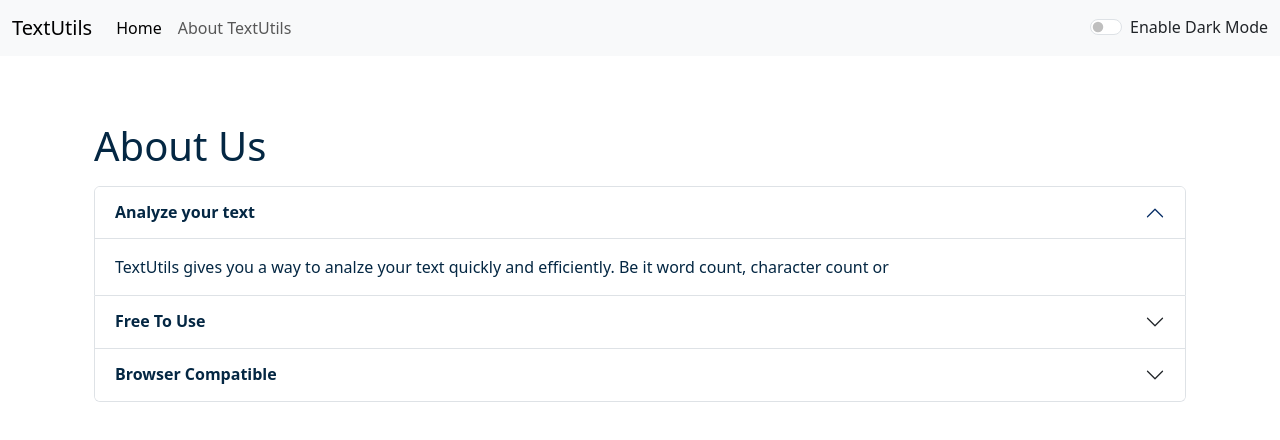
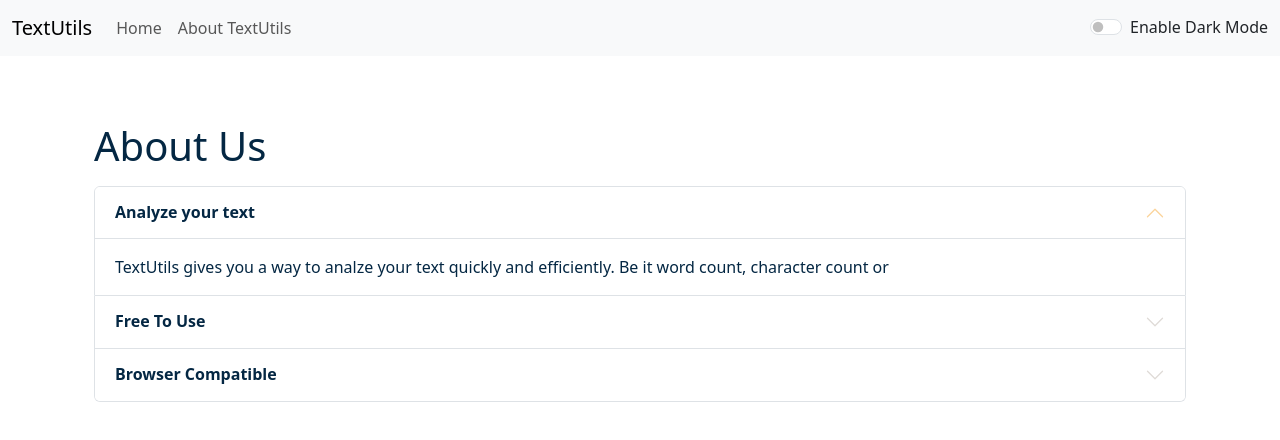
Before and after one commit to rajakumar4182/TextUtils, a React (Create React App) app: page /about in a window 1280 px wide. Shown: the top 440 px of the page. Built offline with nearby package versions, Linux system fonts and the light colour scheme.

Commit message:
Final Enhancement

```diff
--- a/src/components/Navbar.js
+++ b/src/components/Navbar.js
@@ -14,7 +14,7 @@
     <div className="collapse navbar-collapse" id="navbarSupportedContent">
       <ul className="navbar-nav me-auto mb-2 mb-lg-0">
         <li className="nav-item">
-          <Link className="nav-link active" aria-current="page" to="/">Home</Link>
+          <Link className="nav-link" aria-current="page" to="/">Home</Link>
         </li>
         <li className="nav-item">
           <Link className="nav-link" to="/about">{props.aboutText}</Link>
--- a/src/components/TextForm.js
+++ b/src/components/TextForm.js
@@ -23,12 +23,8 @@
   }
 
   const handleCopy = ()=>{
-    console.log("I am copy");
-    var text = document.getElementById("myBox");
-    text.select();
     // text.setSelectionRange(0,9999);
-    navigator.clipboard.writeText(text.value);
-    document.getSelection().removeAllRanges();
+    navigator.clipboard.writeText(text);
     props.showAlert("Copied to Clipboard!","success");
   }
 
@@ -63,7 +59,7 @@
       </div>
       <div className="container my-3" style={{color: props.mode==='dark'?'white':'#042743'}} >
         <h2>Your text summary</h2>
-        <p>{text.split(" ").filter((element)=>{return element.length!==0}).length} words and {text.length} characters</p>
+        <p>{text.split(/\s+/).filter((element)=>{return element.length!==0}).length} words and {text.length} characters</p>
         <p>{0.008 * text.split(" ").filter((element)=>{return element.length!==0}).length } Minutes read</p>
         <h2>Preview</h2>
         <p>{text.length>0 ? text :"Nothing to preview!"}</p>
--- a/src/index.css
+++ b/src/index.css
@@ -11,3 +11,6 @@
   font-family: source-code-pro, Menlo, Monaco, Consolas, 'Courier New',
     monospace;
 } */
+ .accordion-button::after{
+  filter:invert(1);
+ }
```
